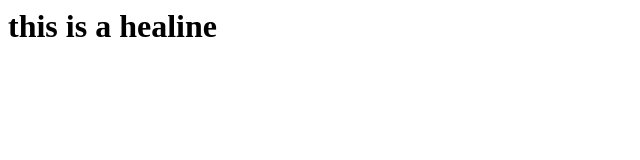
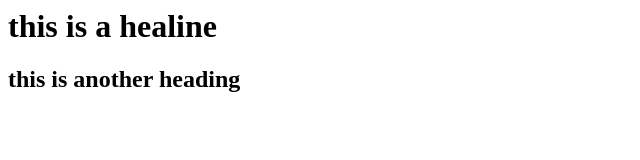
Before and after one commit to ShoaibAhamed/class-three, a plain HTML site: page index.html in a window 1280 px wide. Shown: the whole page, without its empty margins (0-640 px from the left). Drawn offline with Linux system fonts and the light colour scheme.

Commit message:
Update index.html

```diff
--- a/index.html
+++ b/index.html
@@ -1 +1,2 @@
 <h1> this is a healine</h1>
+<h2> this is another heading<h2>
```
